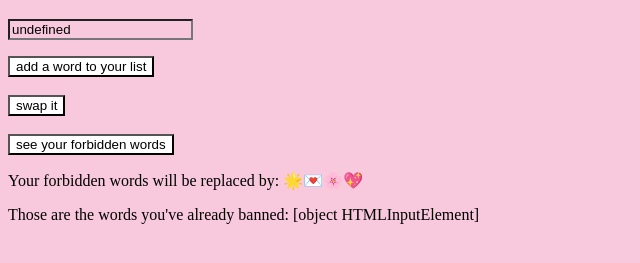
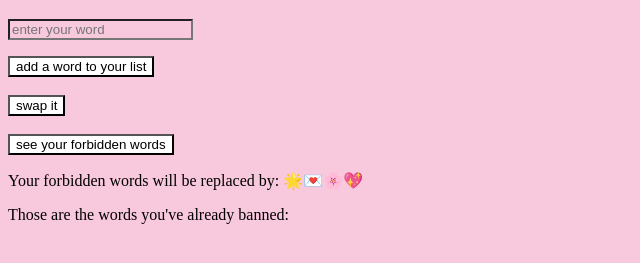
Before and after one commit to aanatema/kind_glyphs, a browser extension: page index.html in a window 1280 px wide. Shown: the part 61-324 px from the top of the page, without its empty margins (0-640 px from the left). Drawn offline with Linux system fonts and the light colour scheme.

Commit message:
input fonctionnel, list des mots bannis n'apparaît plus -> problème

```diff
--- a/index.html
+++ b/index.html
@@ -9,7 +9,7 @@
 </head>
 <body>
     <h1>Add a forbidden word: </h1>
-    <input type="text" required="required" id="html_input">
+    <input type="text" required="required" placeholder="enter your word" id="html_input">
     <p id="msg"></p>
     <button type="button" id="button">add a word to your list</button>
     <br></br>
--- a/script.js
+++ b/script.js
@@ -1,33 +1,19 @@
-//PREMIERE ETAPE
-
-//je veux échanger la valeur de "input" par la valeur de "transform"
-// function getValue() {
-//   let input = document.getElementById("input").value;
-//   input = transform;
-//   console.log(input);
-// }
-// getValue();
-
-//DEUXIEME ETAPE
-//je veux créer un tableau qui contiendra une suite de mots,
-//ces mots seront comparés avec la valeur de l'input
-//la valeur de l'input sera changée si il y a correspondance
 
 let transform = "🌟💌🌸💖";
 let forbiddenWords = [];
 
-
+//déclenchement des fonctions
 let input = document.getElementById("button").addEventListener("click", saveForbiddenWord);
 let swapInput = document.getElementById("button").addEventListener("click", swapForbiddenWords);
 let showInput = document.getElementById("button").addEventListener("click", showUsersForbiddenWords);
 let htmlInput = document.getElementById("html_input").value
-
+console.log(htmlInput)
 //permet d'ajouter des mots à bannir
 function saveForbiddenWord() {
 
   //remplacer à terme if par un switch
-  if (html_input != "" || html_input != " ") {
-    forbiddenWords.push(html_input);
+  if (htmlInput != "" || htmlInput != " ") {
+    forbiddenWords.push(htmlInput);
     console.log(forbiddenWords);
   }
 
@@ -54,7 +40,7 @@ swapForbiddenWords();
 
 //cette fonction permet d'afficher les mots que l'utilisateur.ice aura renseigné
 function showUsersForbiddenWords(){
-    document.getElementById("html_input").value = showInput;
+    showInput = htmlInput;
     document.getElementById("emoji_suite").innerHTML = transform;
     document.getElementById("list").innerHTML = forbiddenWords;
 
```
